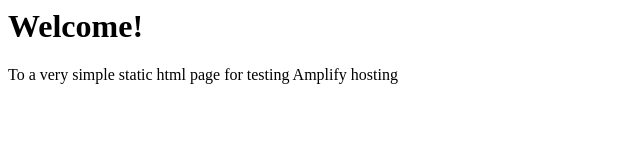
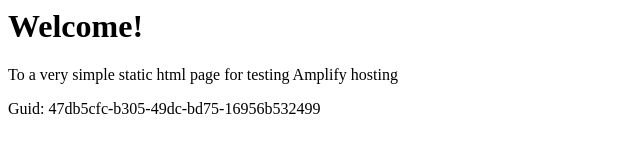
Before and after one commit to aws-aemilia-lhr/Github-PR-Commit-Integration-Test-DoNotTouch-Gith-P5X5MO5I-v1-prod-eu-west-2, a website: page src/index.html in a window 1280 px wide. Shown: the whole page, without its empty margins (0-640 px from the left). Drawn offline with Linux system fonts and the light colour scheme.

Commit message:
commit from integ tests

```diff
--- a/src/index.html
+++ b/src/index.html
@@ -1,3 +1,5 @@
+
+
 <html lang="en">
 
 <head>
@@ -10,6 +12,6 @@
 <body>
     <h1>Welcome!</h1>
     <p>To a very simple static html page for testing Amplify hosting</p>
-</body>
+    <p>Guid: 47db5cfc-b305-49dc-bd75-16956b532499</p></body>
 
 </html>
```
